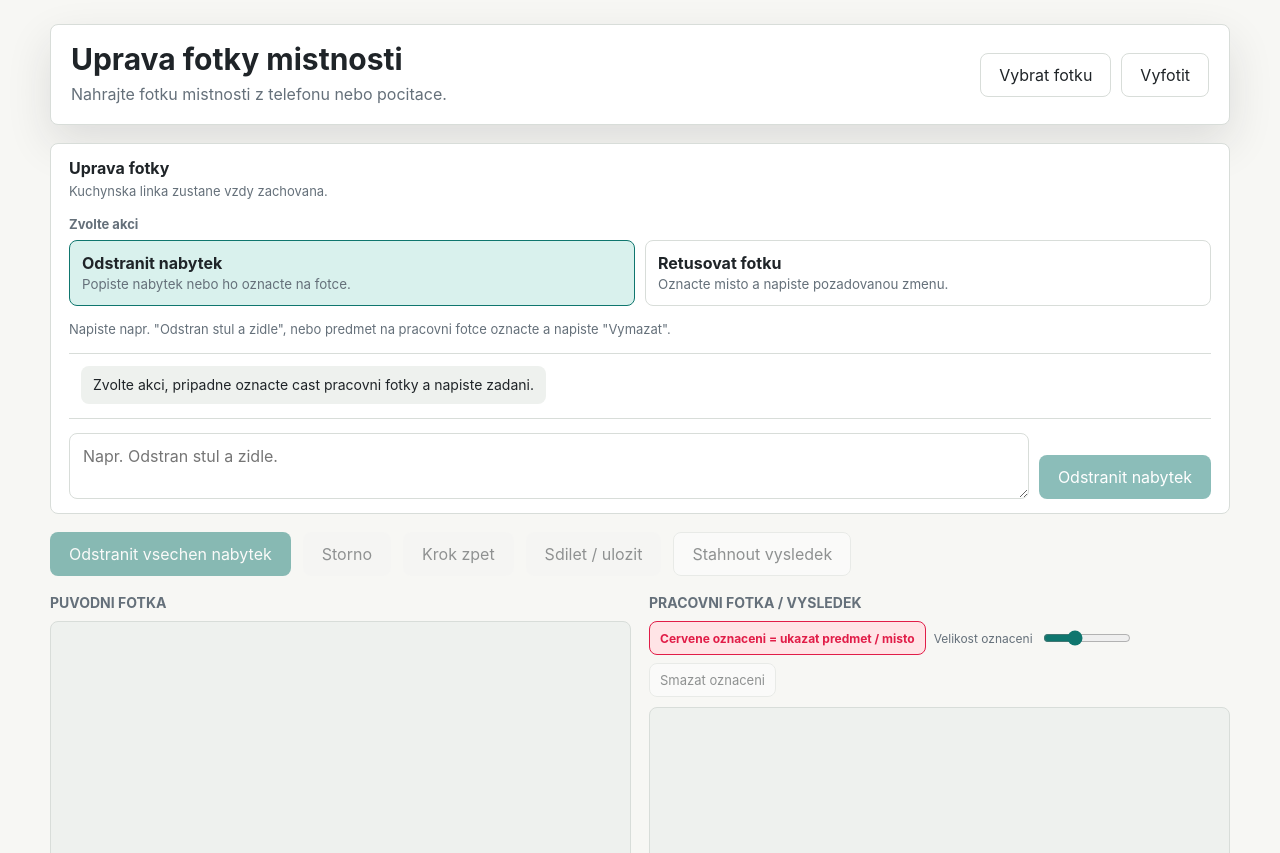
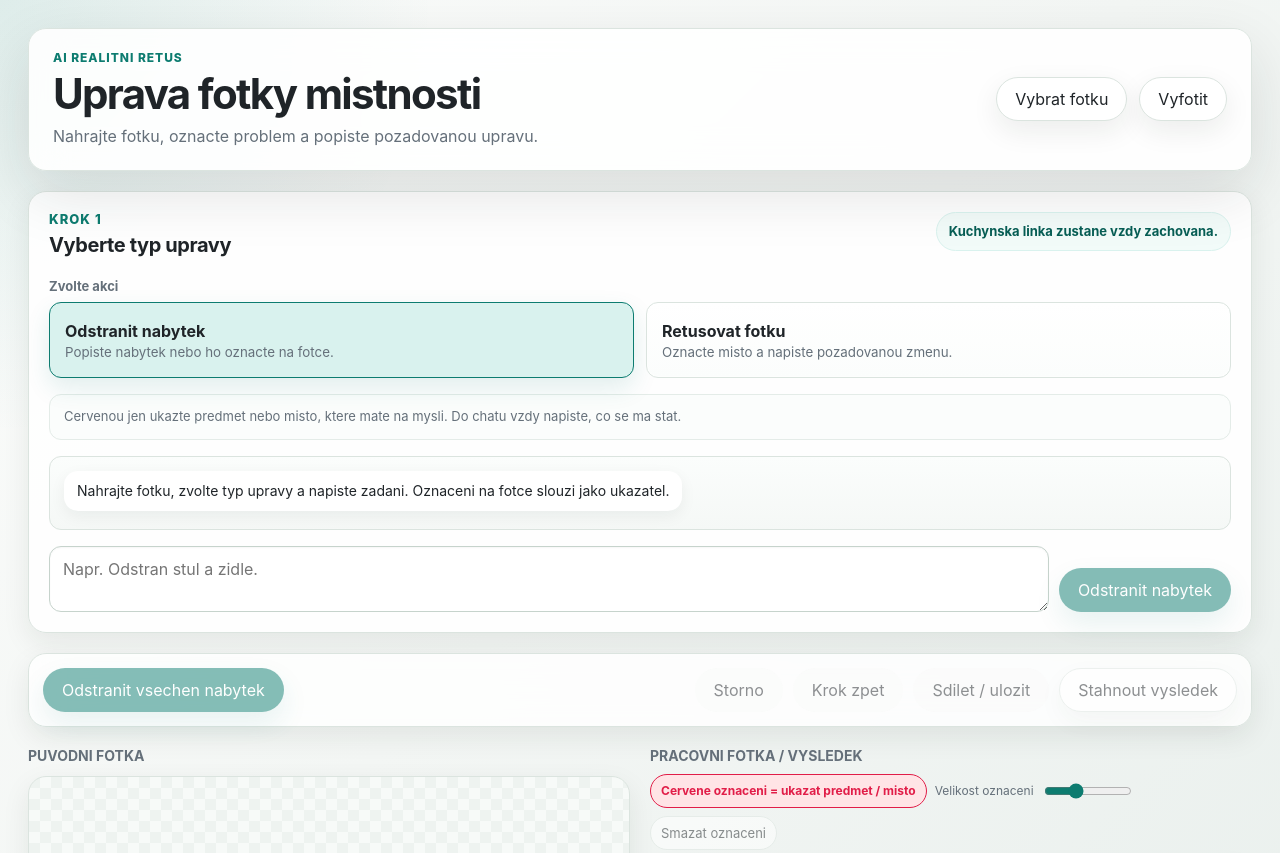
Before and after one commit to premekbalek/remove-furniture, a website: page public/index.html in a window 1280 px wide. Shown: the top 853 px of the page. Drawn offline with Linux system fonts and the light colour scheme.

Commit message:
Polish photo editing workspace UI

```diff
--- a/public/app.js
+++ b/public/app.js
@@ -447,7 +447,7 @@ function updateActionButtons() {
 function resetConversation() {
   instructionInput.value = "";
   chatThread.replaceChildren();
-  appendChatMessage("assistant", "Zvolte akci, pripadne oznacte cast pracovni fotky a napiste zadani.");
+  appendChatMessage("assistant", "Nahrajte fotku, zvolte typ upravy a napiste zadani. Oznaceni na fotce slouzi jako ukazatel.");
   updateModeCopy();
 }
 
--- a/public/index.html
+++ b/public/index.html
@@ -10,9 +10,10 @@
     <main class="app-shell">
       <section class="workspace" aria-label="Uprava fotky mistnosti">
         <div class="topbar">
-          <div>
+          <div class="brand-block">
+            <p class="eyebrow">AI realitni retus</p>
             <h1>Uprava fotky mistnosti</h1>
-            <p id="statusText">Nahrajte fotku mistnosti z telefonu nebo pocitace.</p>
+            <p id="statusText">Nahrajte fotku, oznacte problem a popiste pozadovanou upravu.</p>
           </div>
           <div class="upload-actions">
             <label class="file-button">
@@ -28,8 +29,11 @@
 
         <section class="edit-chat" aria-label="Zadani upravy">
           <div class="option-header">
-            <h2>Uprava fotky</h2>
-            <p>Kuchynska linka zustane vzdy zachovana.</p>
+            <div>
+              <p class="eyebrow">Krok 1</p>
+              <h2>Vyberte typ upravy</h2>
+            </div>
+            <p class="safety-note">Kuchynska linka zustane vzdy zachovana.</p>
           </div>
           <fieldset class="edit-modes">
             <legend>Zvolte akci</legend>
@@ -48,9 +52,9 @@
               </span>
             </label>
           </fieldset>
-          <p id="modeHelp" class="mode-help">Napiste napr. "Odstran stul a zidle", nebo predmet na pracovni fotce oznacte a napiste "Vymazat".</p>
+          <p id="modeHelp" class="mode-help">Cervenou jen ukazte predmet nebo misto, ktere mate na mysli. Do chatu vzdy napiste, co se ma stat.</p>
           <div id="chatThread" class="chat-thread" aria-live="polite">
-            <p class="chat-message assistant">Zvolte akci, pripadne oznacte cast pracovni fotky a napiste zadani.</p>
+            <p class="chat-message assistant">Nahrajte fotku, zvolte typ upravy a napiste zadani. Oznaceni na fotce slouzi jako ukazatel.</p>
           </div>
           <form id="instructionForm" class="chat-composer">
             <label class="visually-hidden" for="instructionInput">Instrukce k uprave fotky</label>
@@ -60,16 +64,22 @@
         </section>
 
         <div class="actions">
-          <button id="removeButton" class="primary" type="button" disabled>Odstranit vsechen nabytek</button>
-          <button id="cancelButton" type="button" disabled>Storno</button>
-          <button id="undoButton" type="button" disabled>Krok zpet</button>
-          <button id="shareButton" type="button" disabled>Sdilet / ulozit</button>
-          <a id="downloadButton" class="download disabled" href="#" download>Stahnout vysledek</a>
+          <div class="actions-primary">
+            <button id="removeButton" class="primary" type="button" disabled>Odstranit vsechen nabytek</button>
+          </div>
+          <div class="actions-secondary">
+            <button id="cancelButton" type="button" disabled>Storno</button>
+            <button id="undoButton" type="button" disabled>Krok zpet</button>
+            <button id="shareButton" type="button" disabled>Sdilet / ulozit</button>
+            <a id="downloadButton" class="download disabled" href="#" download>Stahnout vysledek</a>
+          </div>
         </div>
 
         <div class="preview-grid">
           <figure class="preview">
-            <figcaption>Puvodni fotka</figcaption>
+            <figcaption>
+              <span>Puvodni fotka</span>
+            </figcaption>
             <div class="image-frame empty" id="originalFrame">
               <img id="originalImage" alt="Puvodni fotka mistnosti">
               <span>Neni nahrana fotka</span>
@@ -78,7 +88,9 @@
 
           <figure class="preview">
             <div class="working-header">
-              <figcaption>Pracovni fotka / vysledek</figcaption>
+              <figcaption>
+                <span>Pracovni fotka / vysledek</span>
+              </figcaption>
               <div class="selection-tools" aria-label="Nastroje oznaceni oblasti">
                 <span class="selection-legend">Cervene oznaceni = ukazat predmet / misto</span>
                 <label for="brushSize">Velikost oznaceni</label>
--- a/public/styles.css
+++ b/public/styles.css
@@ -1,17 +1,23 @@
 :root {
   color-scheme: light;
-  --bg: #f7f7f4;
+  --bg: #f3f6f4;
+  --bg-deep: #e7eeeb;
   --panel: #ffffff;
   --ink: #1f2428;
   --muted: #65707a;
-  --line: #d8ddd9;
-  --accent: #0f766e;
-  --accent-dark: #115e59;
-  --accent-soft: #d9f1ed;
+  --line: #dbe4df;
+  --line-strong: #c6d3cc;
+  --accent: #0d7c70;
+  --accent-dark: #075e55;
+  --accent-soft: #d9f2ee;
+  --accent-glow: rgba(13, 124, 112, 0.18);
   --edit-mark: #e11d48;
   --edit-mark-soft: #ffe4e6;
   --danger: #b42318;
-  --shadow: 0 18px 45px rgba(31, 36, 40, 0.12);
+  --shadow: 0 22px 60px rgba(22, 35, 31, 0.12);
+  --shadow-soft: 0 10px 28px rgba(22, 35, 31, 0.08);
+  --radius: 18px;
+  --radius-sm: 12px;
 }
 
 * {
@@ -22,7 +28,9 @@ body {
   margin: 0;
   min-height: 100vh;
   font-family: Inter, ui-sans-serif, system-ui, -apple-system, BlinkMacSystemFont, "Segoe UI", sans-serif;
-  background: var(--bg);
+  background:
+    radial-gradient(circle at top left, rgba(13, 124, 112, 0.12), transparent 34vw),
+    linear-gradient(135deg, #fbfcfb 0%, var(--bg) 42%, var(--bg-deep) 100%);
   color: var(--ink);
 }
 
@@ -35,37 +43,52 @@ textarea {
 
 .app-shell {
   min-height: 100vh;
-  padding: 24px;
+  padding: 28px;
   display: flex;
   align-items: stretch;
   justify-content: center;
 }
 
 .workspace {
-  width: min(1180px, 100%);
-  min-height: calc(100vh - 48px);
+  width: min(1240px, 100%);
+  min-height: calc(100vh - 56px);
   display: flex;
   flex-direction: column;
-  gap: 18px;
+  gap: 20px;
 }
 
 .topbar {
   display: flex;
   align-items: center;
   justify-content: space-between;
-  gap: 18px;
-  padding: 18px 20px;
-  background: var(--panel);
+  gap: 22px;
+  padding: 22px 24px;
+  background: rgba(255, 255, 255, 0.88);
   border: 1px solid var(--line);
-  border-radius: 8px;
+  border-radius: var(--radius);
   box-shadow: var(--shadow);
+  backdrop-filter: blur(18px);
+}
+
+.brand-block {
+  min-width: 0;
+}
+
+.eyebrow {
+  margin: 0 0 6px;
+  color: var(--accent);
+  font-size: 12px;
+  font-weight: 800;
+  letter-spacing: 0.08em;
+  line-height: 1.2;
+  text-transform: uppercase;
 }
 
 h1 {
   margin: 0 0 6px;
-  font-size: 30px;
+  font-size: clamp(28px, 4vw, 42px);
   line-height: 1.1;
-  letter-spacing: 0;
+  letter-spacing: -0.04em;
 }
 
 p {
@@ -85,7 +108,7 @@ p {
 .upload-actions {
   display: flex;
   align-items: center;
-  gap: 10px;
+  gap: 12px;
   flex-wrap: wrap;
   justify-content: flex-end;
 }
@@ -97,29 +120,38 @@ button,
   display: inline-flex;
   align-items: center;
   justify-content: center;
-  border-radius: 8px;
+  border-radius: 999px;
   border: 1px solid transparent;
   padding: 0 18px;
   color: var(--ink);
   text-decoration: none;
   cursor: pointer;
   white-space: nowrap;
+  transition: transform 0.16s ease, box-shadow 0.16s ease, border-color 0.16s ease, background 0.16s ease;
 }
 
 .file-button span,
 .download {
   background: var(--panel);
   border-color: var(--line);
+  box-shadow: var(--shadow-soft);
 }
 
 .primary {
   background: var(--accent);
   color: white;
+  box-shadow: 0 12px 28px var(--accent-glow);
 }
 
 .primary:hover,
 .primary:focus-visible {
   background: var(--accent-dark);
+}
+
+.file-button span:hover,
+button:not(:disabled):hover,
+.download:not(.disabled):hover {
+  transform: translateY(-1px);
 }
 
 .file-button span:hover,
@@ -132,7 +164,7 @@ button,
 
 button:disabled,
 .download.disabled {
-  opacity: 0.48;
+  opacity: 0.5;
   cursor: not-allowed;
   pointer-events: none;
 }
@@ -140,28 +172,61 @@ button:disabled,
 .actions {
   display: flex;
   align-items: center;
-  gap: 12px;
+  justify-content: space-between;
+  gap: 14px;
+  padding: 14px;
+  border: 1px solid var(--line);
+  border-radius: var(--radius);
+  background: rgba(255, 255, 255, 0.82);
+  box-shadow: var(--shadow-soft);
+  backdrop-filter: blur(16px);
+}
+
+.actions-primary,
+.actions-secondary {
+  display: flex;
+  align-items: center;
+  gap: 10px;
+  flex-wrap: wrap;
 }
 
 .edit-chat {
   display: flex;
   flex-direction: column;
-  gap: 14px;
-  padding: 14px 18px;
+  gap: 16px;
+  padding: 20px;
   border: 1px solid var(--line);
-  border-radius: 8px;
-  background: var(--panel);
+  border-radius: var(--radius);
+  background: rgba(255, 255, 255, 0.92);
+  box-shadow: var(--shadow-soft);
+}
+
+.option-header {
+  display: flex;
+  align-items: flex-start;
+  justify-content: space-between;
+  gap: 18px;
 }
 
 .option-header h2 {
   margin: 0 0 4px;
-  font-size: 16px;
+  font-size: 20px;
   line-height: 1.25;
-  letter-spacing: 0;
+  letter-spacing: -0.02em;
 }
 
 .option-header p {
   font-size: 13px;
+}
+
+.safety-note {
+  max-width: 340px;
+  padding: 9px 12px;
+  border: 1px solid var(--accent-soft);
+  border-radius: 999px;
+  background: #f2fbf9;
+  color: var(--accent-dark);
+  font-weight: 700;
 }
 
 .edit-modes {
@@ -170,7 +235,7 @@ button:disabled,
   padding: 0;
   display: grid;
   grid-template-columns: repeat(2, minmax(0, 1fr));
-  gap: 10px;
+  gap: 12px;
 }
 
 .edit-modes legend {
@@ -190,15 +255,17 @@ button:disabled,
 }
 
 .mode-option span {
-  min-height: 66px;
+  min-height: 76px;
   display: flex;
   flex-direction: column;
   justify-content: center;
   gap: 3px;
-  padding: 9px 12px;
+  padding: 14px 15px;
   border: 1px solid var(--line);
-  border-radius: 8px;
+  border-radius: var(--radius-sm);
+  background: linear-gradient(180deg, #ffffff 0%, #fbfdfc 100%);
   cursor: pointer;
+  box-shadow: inset 0 0 0 1px rgba(255, 255, 255, 0.6);
 }
 
 .mode-option small {
@@ -208,6 +275,7 @@ button:disabled,
 .mode-option input:checked + span {
   border-color: var(--accent);
   background: var(--accent-soft);
+  box-shadow: 0 10px 24px rgba(13, 124, 112, 0.12);
 }
 
 .mode-option input:focus-visible + span {
@@ -216,16 +284,21 @@ button:disabled,
 }
 
 .mode-help {
+  padding: 12px 14px;
+  border: 1px solid #e4ece8;
+  border-radius: var(--radius-sm);
+  background: #fbfdfc;
   font-size: 13px;
 }
 
 .chat-thread {
-  min-height: 66px;
-  max-height: 190px;
+  min-height: 74px;
+  max-height: 210px;
   overflow-y: auto;
-  padding: 12px;
-  border-top: 1px solid var(--line);
-  border-bottom: 1px solid var(--line);
+  padding: 14px;
+  border: 1px solid var(--line);
+  border-radius: var(--radius-sm);
+  background: linear-gradient(180deg, #fbfdfc 0%, #f5f8f6 100%);
   display: flex;
   flex-direction: column;
   align-items: flex-start;
@@ -234,19 +307,21 @@ button:disabled,
 
 .chat-message {
   max-width: min(84%, 620px);
-  padding: 9px 12px;
-  border-radius: 8px;
-  background: #eef1ee;
+  padding: 10px 13px;
+  border-radius: 14px;
+  background: #ffffff;
   color: var(--ink);
   font-size: 14px;
   line-height: 1.45;
   white-space: pre-wrap;
   word-break: break-word;
+  box-shadow: 0 5px 16px rgba(22, 35, 31, 0.06);
 }
 
 .chat-message.user {
   align-self: flex-end;
-  background: var(--accent-soft);
+  background: var(--accent);
+  color: white;
 }
 
 .chat-composer {
@@ -261,10 +336,11 @@ button:disabled,
   max-height: 132px;
   resize: vertical;
   padding: 12px 13px;
-  border: 1px solid var(--line);
-  border-radius: 8px;
+  border: 1px solid var(--line-strong);
+  border-radius: var(--radius-sm);
   color: var(--ink);
   background: var(--panel);
+  box-shadow: inset 0 1px 2px rgba(22, 35, 31, 0.04);
 }
 
 .chat-composer textarea:focus-visible {
@@ -285,7 +361,7 @@ button:disabled,
   flex: 1;
   display: grid;
   grid-template-columns: repeat(2, minmax(0, 1fr));
-  gap: 18px;
+  gap: 20px;
 }
 
 .preview {
@@ -293,7 +369,7 @@ button:disabled,
   margin: 0;
   display: flex;
   flex-direction: column;
-  gap: 10px;
+  gap: 12px;
 }
 
 figcaption {
@@ -301,6 +377,9 @@ figcaption {
   font-size: 14px;
   font-weight: 700;
   text-transform: uppercase;
+  display: flex;
+  align-items: center;
+  justify-content: space-between;
 }
 
 .working-header {
@@ -326,7 +405,7 @@ figcaption {
   display: inline-flex;
   align-items: center;
   border: 1px solid var(--edit-mark);
-  border-radius: 8px;
+  border-radius: 999px;
   padding: 0 10px;
   color: var(--edit-mark);
   background: var(--edit-mark-soft);
@@ -353,9 +432,17 @@ figcaption {
   display: grid;
   place-items: center;
   overflow: hidden;
-  background: #eef1ee;
+  background:
+    linear-gradient(45deg, rgba(255, 255, 255, 0.55) 25%, transparent 25%),
+    linear-gradient(-45deg, rgba(255, 255, 255, 0.55) 25%, transparent 25%),
+    linear-gradient(45deg, transparent 75%, rgba(255, 255, 255, 0.55) 75%),
+    linear-gradient(-45deg, transparent 75%, rgba(255, 255, 255, 0.55) 75%),
+    #eef3f0;
+  background-size: 22px 22px;
+  background-position: 0 0, 0 11px, 11px -11px, -11px 0;
   border: 1px solid var(--line);
-  border-radius: 8px;
+  border-radius: var(--radius);
+  box-shadow: var(--shadow-soft);
 }
 
 .selection-canvas {
@@ -378,6 +465,10 @@ figcaption {
   display: block;
 }
 
+.image-frame:not(.empty) img {
+  background: #eef3f0;
+}
+
 .image-frame.empty img {
   display: none;
 }
@@ -397,7 +488,7 @@ figcaption {
   z-index: 2;
   width: 48px;
   height: 48px;
-  border: 4px solid rgba(15, 118, 110, 0.18);
+  border: 4px solid rgba(13, 124, 112, 0.18);
   border-top-color: var(--accent);
   border-radius: 999px;
   animation: spin 0.9s linear infinite;
@@ -422,6 +513,15 @@ figcaption {
   .actions {
     align-items: stretch;
     flex-direction: column;
+  }
+
+  .option-header {
+    flex-direction: column;
+  }
+
+  .safety-note {
+    max-width: none;
+    border-radius: var(--radius-sm);
   }
 
   .upload-actions {
```
